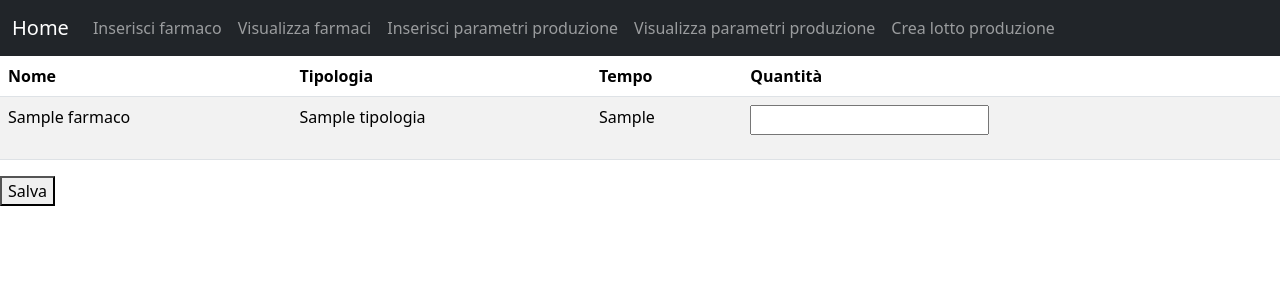
After one commit to RaffaellaFer/PWTest, a Flask app: template templates/creaLotto.html in a window 1280 px wide. The commit adds this page. Shown: the top 300 px of the page. Run offline with Flask 3, Linux system fonts and the light colour scheme; the template is opened without the code that fills it: most values are stand-ins (such as "Sample title", 1, 10 or a date in 2020); parts of the project's set-up code (start-up, migrations or seed data) failed here and were passed over; some libraries are stand-ins or nearby versions.

Commit message:
fix lotto

```diff
--- a/app.py
+++ b/app.py
@@ -98,5 +98,52 @@ def modificaParametriProduzione(oid):
         db.parametriProduzione.update_one({"_id" : ObjectId(oid)}, {"$set": {"tipologia": tipologia, "tempoElaborazione": tempoElaborazione}})
     return redirect('/parametriProduzioneView/')
 
+#FUNZIONE PER CREARE UNA FOODBOX
+@app.route("/creaLotto/", methods=('GET', 'POST'))
+def creaLotto():
+    all_farmaci = db.farmaci.find()    # display all todo documents
+    listFarmaci = list(all_farmaci)
+    for farmaco in listFarmaci:
+        farmaco['quantita'] = 0
+    print(listFarmaci)
+    return render_template('creaLotto.html', farmaci = listFarmaci) # render home page template with all farmaci
+
+@app.route('/aggiorna_quantita', methods=['POST'])
+def aggiorna_quantita():
+    all_farmaci = db.farmaci.find()    # display all todo documents
+    listFarmaci = list(all_farmaci)
+    all_parametriProduzioneView = db.parametriProduzione.find()
+    listParametriProduzione = list(all_parametriProduzioneView)
+
+    # Conversione in mappa
+    mappaParametriProduzione = {elemento['tipologia']: elemento['tempoElaborazione'] for elemento in listParametriProduzione}
+
+    mappa = {}
+
+    for farmaco in listFarmaci:
+        # Recupera il valore dal form usando l'ID del farmaco
+        input_name = f"quantita_{farmaco['_id']}"
+        nuova_quantita = request.form.get(input_name)
+
+        if nuova_quantita:
+            farmaco['quantita'] = int(nuova_quantita)  # Aggiorna il valore in memoria o nel database
+
+        if farmaco['tipologia'] not in mappa:
+            mappa[farmaco['tipologia']] = 0  # Inizializza il valore a 0
+        mappa[farmaco['tipologia']] += int(farmaco['tempoElaborazione']) * int(farmaco['quantita'])
+
+
+    # Reindirizza o restituisci una risposta
+
+    print(mappa)
+    print(listFarmaci)
+    print(listParametriProduzione)
+
+    for param in listParametriProduzione:
+        if mappa[param["tipologia"]] > mappaParametriProduzione[param["tipologia"]]:
+            print("errore")
+
+    return redirect('/creaLotto/')
+
 if __name__ == "__main__":
     app.run(debug=True) #running your server on development mode, setting debug to True
--- a/templates/base.html
+++ b/templates/base.html
@@ -29,6 +29,9 @@
                     <li class="nav-item">
                         <a class="nav-link" aria-current="page" href="/parametriProduzioneView/">Visualizza parametri produzione</a>
                     </li>
+                    <li class="nav-item">
+                        <a class="nav-link" aria-current="page" href="/creaLotto/">Crea lotto produzione</a>
+                    </li>
                 </ul>
             </div>
         </div>
--- /dev/null
+++ b/templates/creaLotto.html
@@ -0,0 +1,31 @@
+{% extends "base.html" %}
+{% block content %}
+    <form method="POST" action="/aggiorna_quantita">
+        <table id="data" class="table table-striped">
+            <thead>
+            <tr>
+                <th>Nome</th>
+                <th>Tipologia</th>
+                <th>Tempo</th>
+                <th>Quantità</th>
+            </tr>
+            </thead>
+            <tbody>
+            {% for farmaco in farmaci %}
+                <tr>
+                <td>{{ farmaco.nome }}</td>
+                <td>{{ farmaco.tipologia }}</td>
+                <td>{{ farmaco.tempoElaborazione }}</td>
+                <td>
+                    <div class="form-floating mb-3">
+                        <input type="number" name="quantita_{{ farmaco._id }}" value="{{ farmaco.quantita }}">
+                    </div>
+                </td>
+            {% endfor %}
+            </tbody>
+        </table>
+        <button type="submit">Salva</button>
+    </form>
+
+
+{% endblock %}
```
